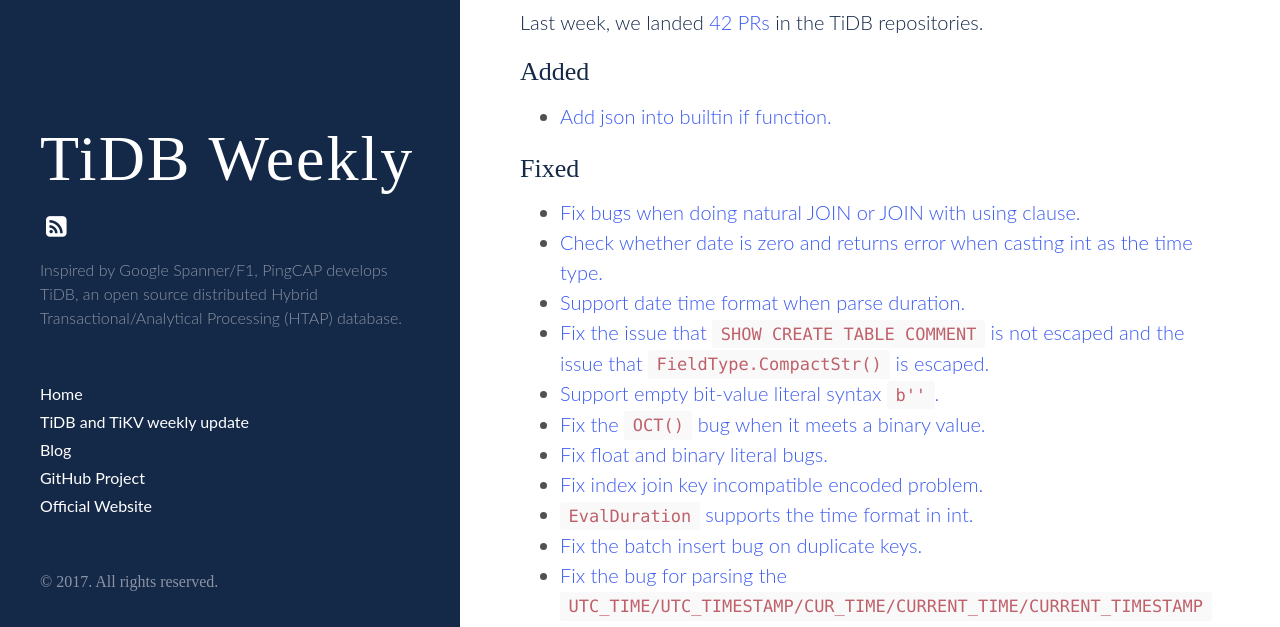
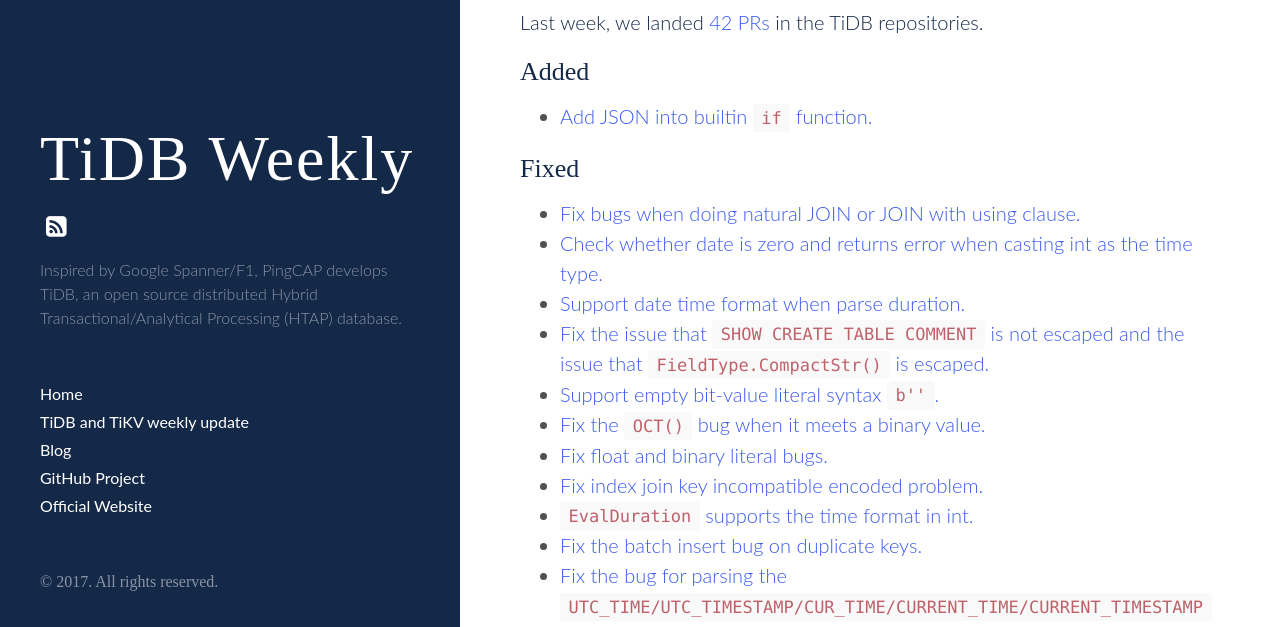
Before and after one commit to pingcap/weekly, a Jekyll site: the page built from _posts/2017-09-04-tidb-weekly.md, in a window 1280 px wide and 900 px high. Shown: the part 266-893 px from the top of the window. Built offline with Jekyll 4.4.1, drawn with Linux system fonts in a browser that asks for light colours; some web fonts are replaced.

Commit message:
Fix a typo

```diff
--- a/_posts/2017-09-04-tidb-weekly.md
+++ b/_posts/2017-09-04-tidb-weekly.md
@@ -10,7 +10,7 @@
 Last week, we landed [42 PRs](https://github.com/pingcap/tidb/pulls?utf8=%E2%9C%93&q=is%3Apr%20is%3Amerged%20merged%3A2017-08-28..2017-09-03) in the TiDB repositories.
 
 ## Added
-* [Add json into builtin if function.](https://github.com/pingcap/tidb/pull/4203)
+* [Add JSON into builtin `if` function.](https://github.com/pingcap/tidb/pull/4203)
 
 ## Fixed
 * [Fix bugs when doing natural JOIN or JOIN with using clause.](https://github.com/pingcap/tidb/pull/4389)
```
